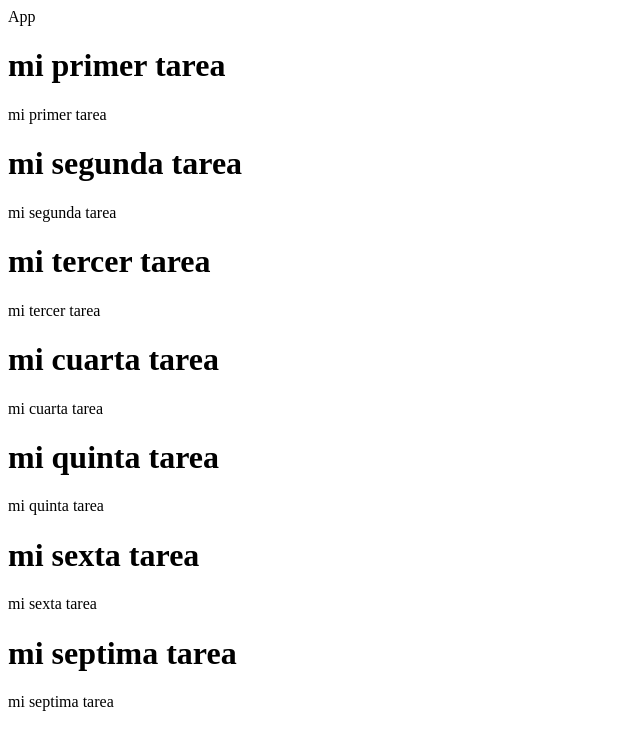
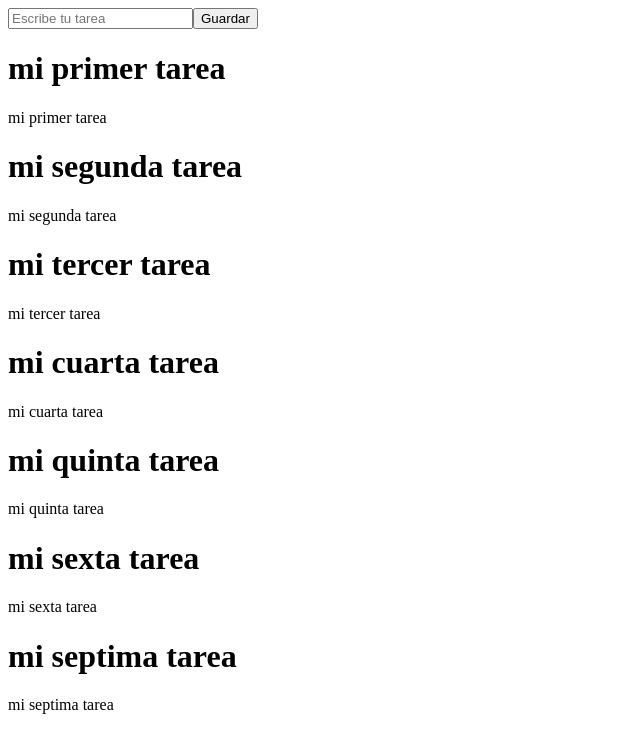
Before and after one commit to JuanM1228/react-task-aplication, a React (Vite) app: page / in a window 1280 px wide. Shown: the top 750 px of the page, without its empty margins (0-640 px from the left). Built offline with nearby package versions, Linux system fonts and the light colour scheme.

Commit message:
Add TaskForm component

```diff
--- a/src/App.jsx
+++ b/src/App.jsx
@@ -1,9 +1,10 @@
 import React from "react";
+import { TaskForm } from "./TaskForm";
 import TaskList from "./TaskList";
 export const App = () => {
   return (
     <div>
-      App
+      <TaskForm />
       <TaskList />
     </div>
   );
--- /dev/null
+++ b/src/TaskForm.jsx
@@ -0,0 +1,10 @@
+import React from "react";
+
+export const TaskForm = () => {
+  return (
+    <>
+      <input placeholder="Escribe tu tarea" />
+      <button>Guardar</button>
+    </>
+  );
+};
```
